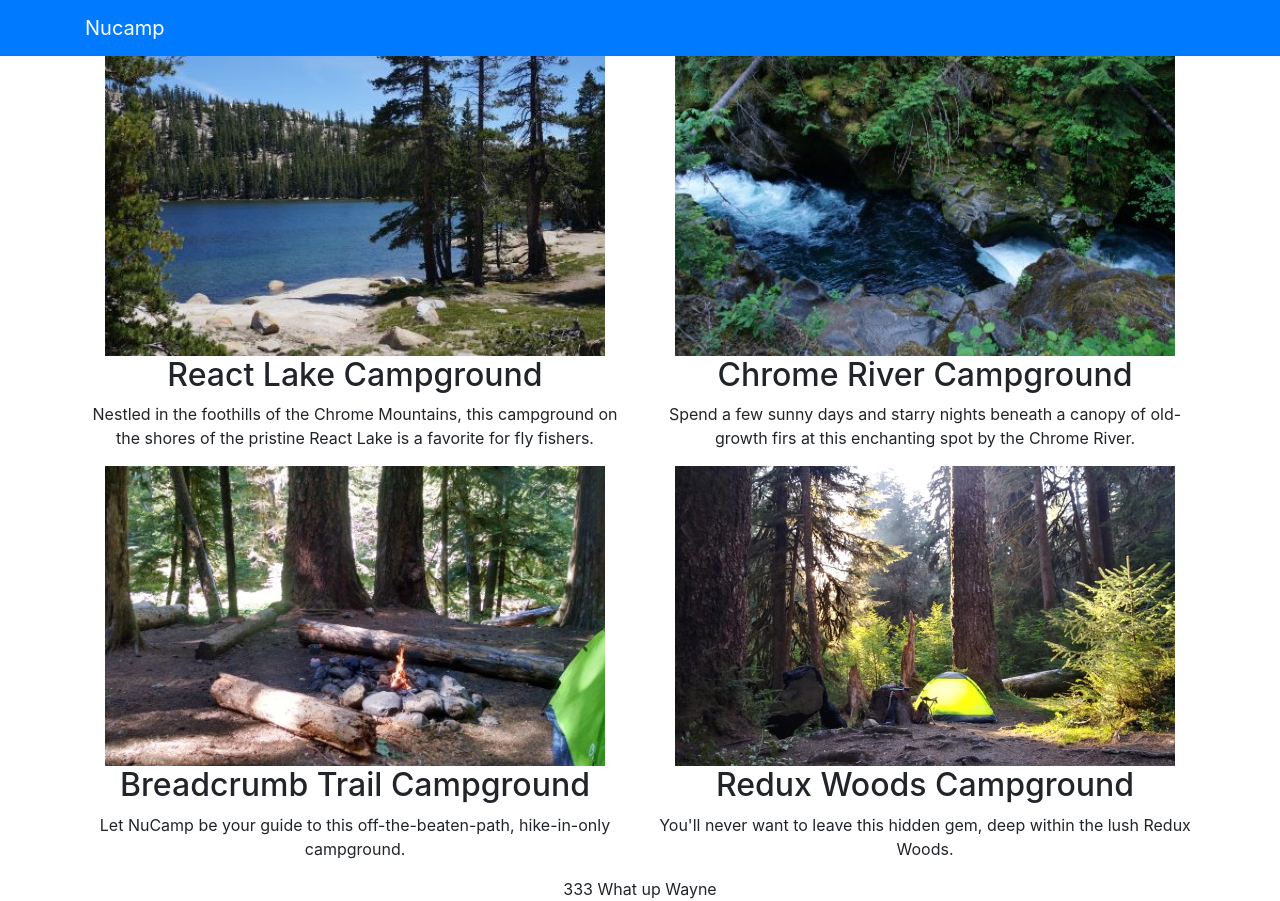
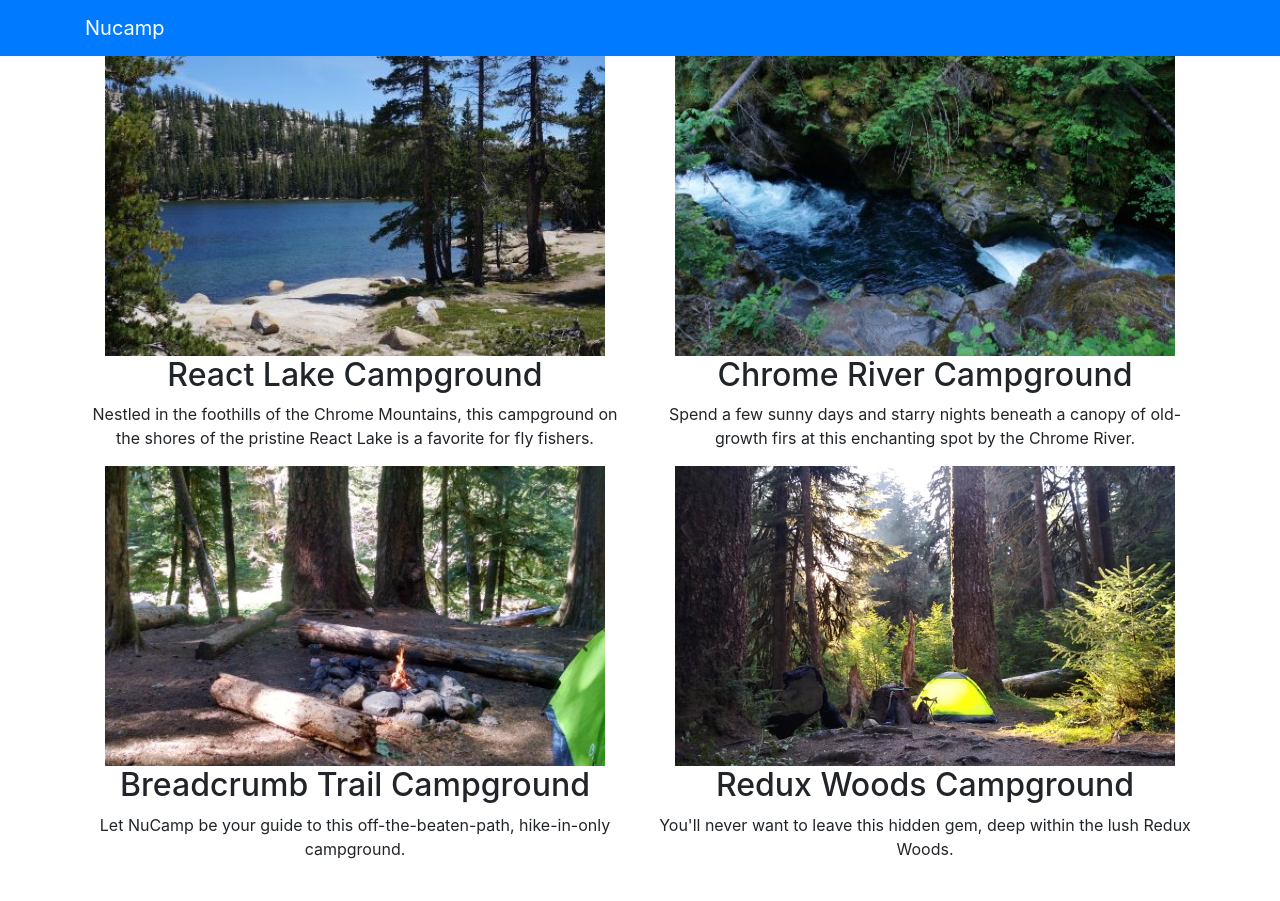
Before and after one commit to waynethompsonjr/nucamp-react-week-3, a React (Create React App) app in the folder nucampsite/: page / in a window 1280 px wide. After the commit the page ends 877 px from the top, so only its background shows below. Built offline with nearby package versions, Linux system fonts and the light colour scheme.

Commit message:
removed example of parent child components with state from code

```diff
--- a/nucampsite/src/components/DirectoryComponent.js
+++ b/nucampsite/src/components/DirectoryComponent.js
@@ -53,28 +53,9 @@ class Directory extends Component {
                 <div className="row">
                     {directory}
                 </div>
-                <ExampleParentComponent />
             </div>
         );
     }
 }
 
-class ExampleParentComponent extends Component {
-    constructor(props) {
-        super(props);
-        this.state = {
-            number: 333
-        }
-    }
-    render() {
-        return <ExampleChildComponent number={this.state.number} greeting="What up Wayne" />
-    }
-}
-
-class ExampleChildComponent extends Component {
-    render() {
-        return <div>{this.props.number} {this.props.greeting}</div>
-    }
-}
-
 export default Directory;
```
